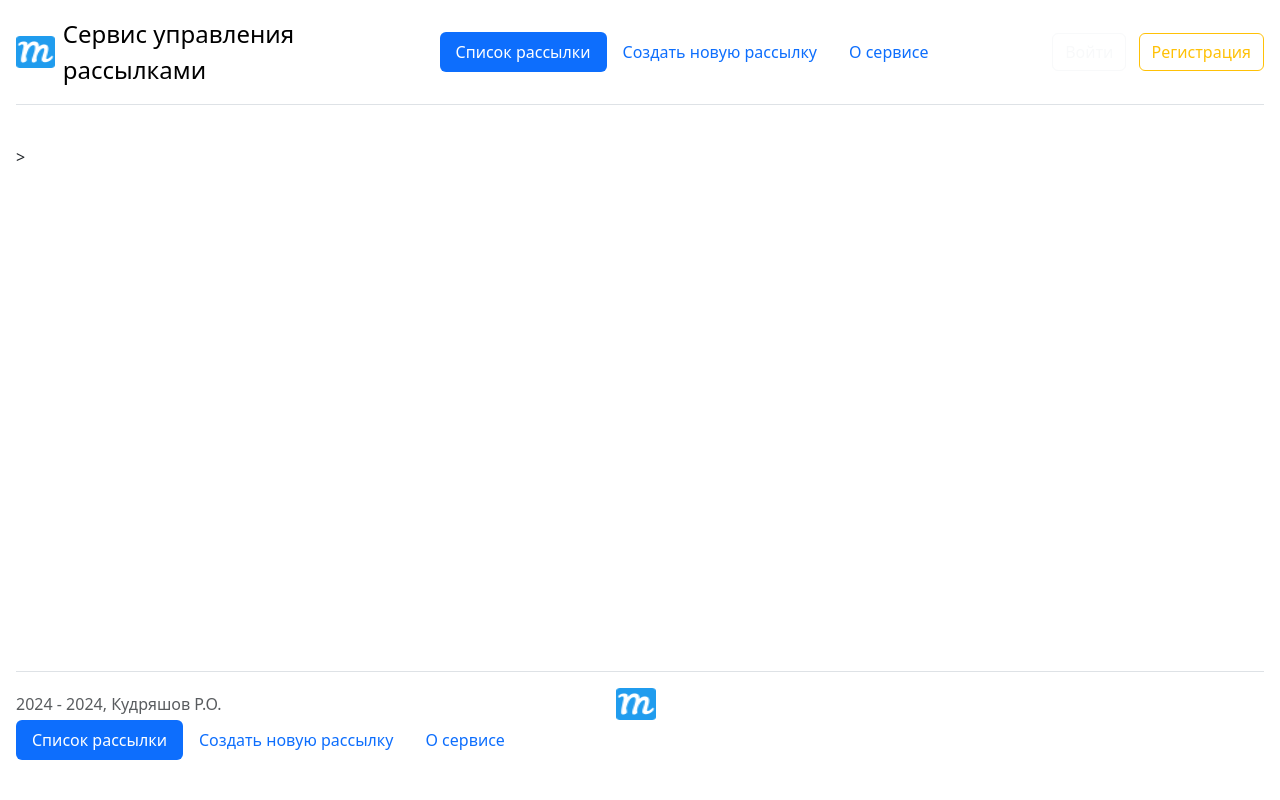
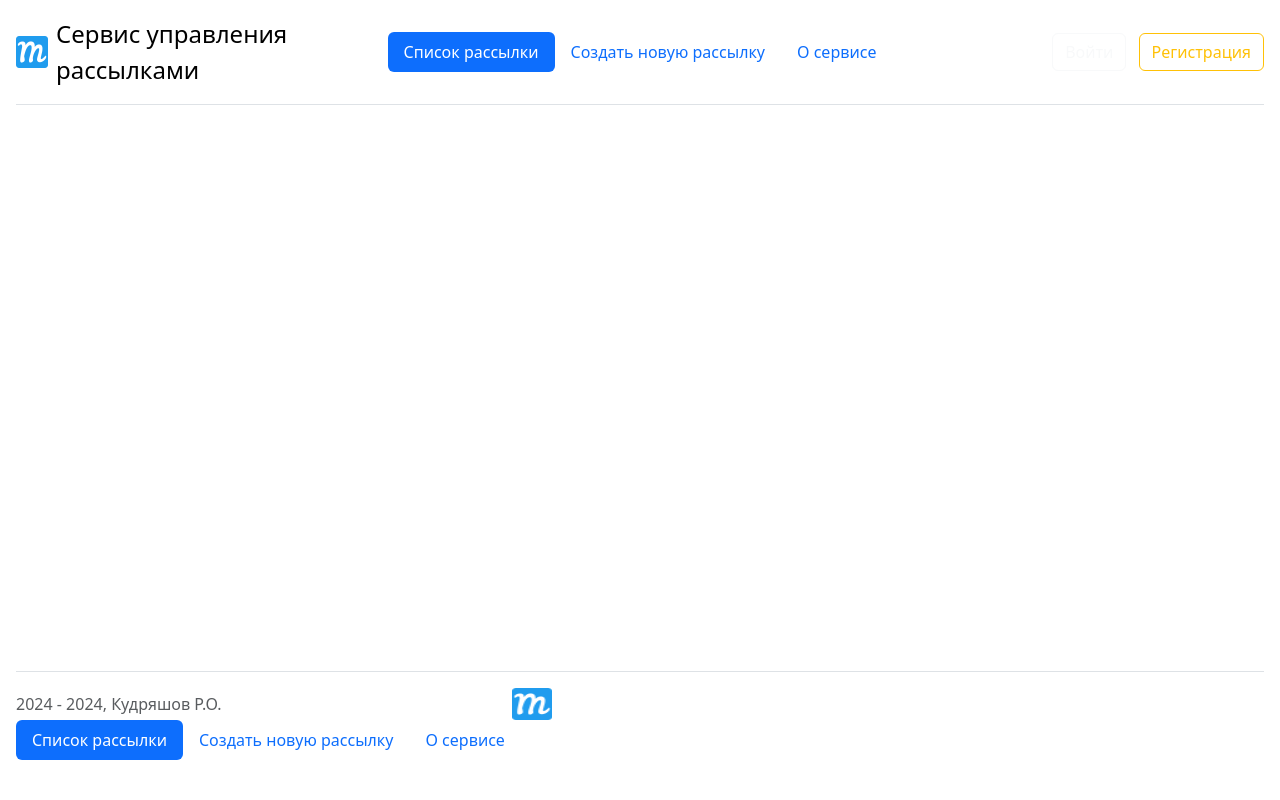
Before and after one commit to KudryashovR/mailing_service, a Django app: page / in a window 1280 px wide. Run offline with Django 5.2, Linux system fonts and the light colour scheme; data that the repository does not hold is empty.

Commit message:
REFACTOR: templates

```diff
--- a/main/templates/main/include/inc_footer.html
+++ b/main/templates/main/include/inc_footer.html
@@ -1,8 +1,8 @@
 {% load static %}
 <footer class="footer mt-auto d-flex flex-wrap justify-content-between align-items-center py-3 my-4 border-top mx-3">
-    <p class="col-md-4 mb-0 text-body-secondary">2024 - {% now "Y" %}, Кудряшов Р.О.</p>
+    <p class="col-md-2 mb-0 text-body-secondary">2024 - {% now "Y" %}, Кудряшов Р.О.</p>
     <a href="/"
-       class="col-md-4 d-flex align-items-center justify-content-center mb-3 mb-md-0 me-md-auto link body-emphasis text-decoration-none">
+       class="col-md-6 d-flex align-items-center justify-content-center mb-3 mb-md-0 me-md-auto link body-emphasis text-decoration-none">
         <img class="bi me-2" width="40" height="32" src="{% static 'main/favicons/favicon-32x32.png' %}"/>
     </a>
     {% include 'main/include/inc_menu.html' %}
--- a/main/templates/main/include/inc_header.html
+++ b/main/templates/main/include/inc_header.html
@@ -1,6 +1,6 @@
 {% load static %}
 <header class="d-flex flex-wrap align-items-center justify-content-center justify-content-md-between py-3 mb-4 border-bottom mx-3">
-    <div class="col-md-4 mb-2 mb-md-0">
+    <div class="col-md-3 mb-2 mb-md-0">
         <a href="/"
            class="d-flex align-items-center mb-3 mb-md-0 me-md-auto link-body-emphasis text-decoration-none">
             <img class="bi me-2" width="40" height="32" src="{% static 'main/favicons/favicon-32x32.png' %}"/>
--- a/main/templates/main/mailing_list.html
+++ b/main/templates/main/mailing_list.html
@@ -16,5 +16,5 @@
         </td>
     </tr>
     {% endfor %}
-</table>>
+</table>
 {% endblock %}
```
